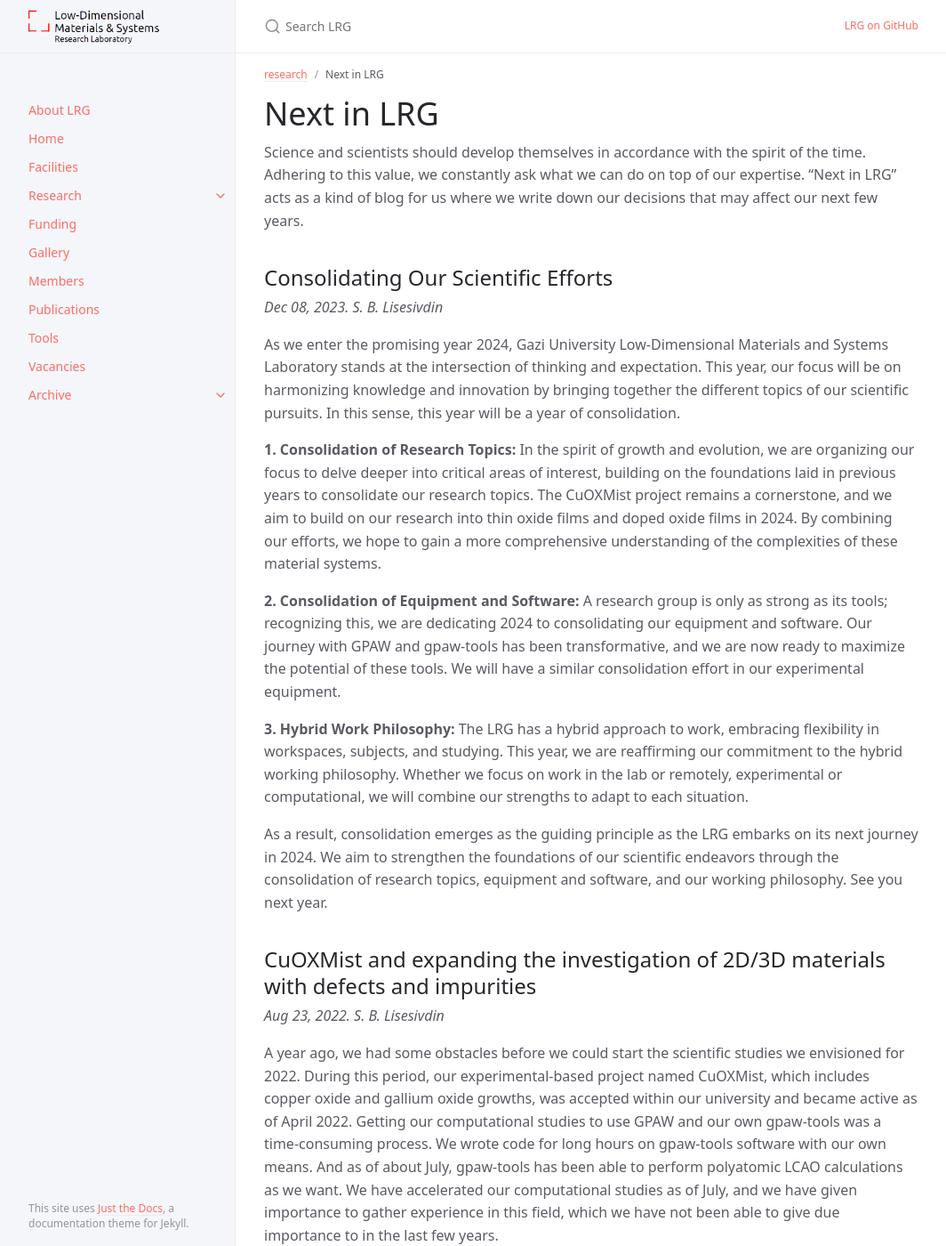
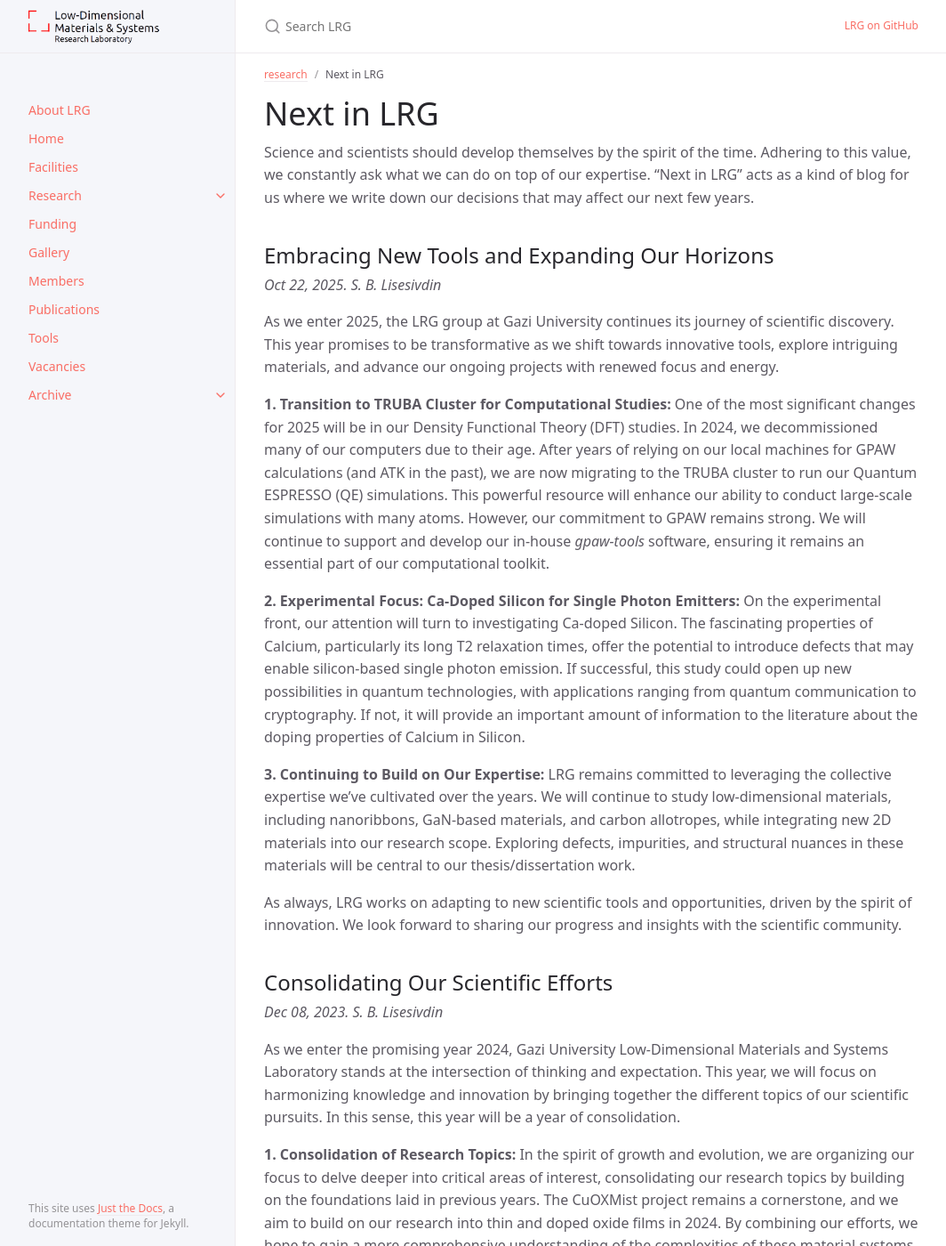
Before and after one commit to lrgresearch/2022, a Jekyll site: the page built from docs/research/next-in-lrg.md, in a window 1280 px wide and 1400 px high. Shown: the whole window at 89% size, without its empty margins (107-1171 px from the left). Built offline with Jekyll 4.4.1, drawn with Linux system fonts in a browser that asks for light colours; some of the changed text lies outside the part shown.

Commit message:
Update next-in-lrg.md

```diff
--- a/docs/research/next-in-lrg.md
+++ b/docs/research/next-in-lrg.md
@@ -5,16 +5,32 @@ parent: research
 nav_order: 5
 ---
 # Next in LRG
-Science and scientists should develop themselves in accordance with the spirit of the time. Adhering to this value, we constantly ask what we can do on top of our expertise. "Next in LRG" acts as a kind of blog for us where we write down our decisions that may affect our next few years.
+Science and scientists should develop themselves by the spirit of the time. Adhering to this value, we constantly ask what we can do on top of our expertise. "Next in LRG" acts as a kind of blog for us where we write down our decisions that may affect our next few years.
+
+## Embracing New Tools and Expanding Our Horizons
+*Oct 22, 2025. S. B. Lisesivdin*
+
+As we enter 2025, the LRG group at Gazi University continues its journey of scientific discovery. This year promises to be transformative as we shift towards innovative tools, explore intriguing materials, and advance our ongoing projects with renewed focus and energy.
+
+**1. Transition to TRUBA Cluster for Computational Studies:**
+One of the most significant changes for 2025 will be in our Density Functional Theory (DFT) studies. In 2024, we decommissioned many of our computers due to their age. After years of relying on our local machines for GPAW calculations (and ATK in the past), we are now migrating to the TRUBA cluster to run our Quantum ESPRESSO (QE) simulations. This powerful resource will enhance our ability to conduct large-scale simulations with many atoms. However, our commitment to GPAW remains strong. We will continue to support and develop our in-house *gpaw-tools* software, ensuring it remains an essential part of our computational toolkit.
+
+**2. Experimental Focus: Ca-Doped Silicon for Single Photon Emitters:**
+On the experimental front, our attention will turn to investigating Ca-doped Silicon. The fascinating properties of Calcium, particularly its long T2 relaxation times, offer the potential to introduce defects that may enable silicon-based single photon emission. If successful, this study could open up new possibilities in quantum technologies, with applications ranging from quantum communication to cryptography. If not, it will provide an important amount of information to the literature about the doping properties of Calcium in Silicon.
+
+**3. Continuing to Build on Our Expertise:**
+LRG remains committed to leveraging the collective expertise we've cultivated over the years. We will continue to study low-dimensional materials, including nanoribbons, GaN-based materials, and carbon allotropes, while integrating new 2D materials into our research scope. Exploring defects, impurities, and structural nuances in these materials will be central to our thesis/dissertation work.
+
+As always, LRG works on adapting to new scientific tools and opportunities, driven by the spirit of innovation. We look forward to sharing our progress and insights with the scientific community.
 
 ## Consolidating Our Scientific Efforts
 
 *Dec 08, 2023. S. B. Lisesivdin*
 
-As we enter the promising year 2024, Gazi University Low-Dimensional Materials and Systems Laboratory stands at the intersection of thinking and expectation. This year, our focus will be on harmonizing knowledge and innovation by bringing together the different topics of our scientific pursuits. In this sense, this year will be a year of consolidation.
+As we enter the promising year 2024, Gazi University Low-Dimensional Materials and Systems Laboratory stands at the intersection of thinking and expectation. This year, we will focus on harmonizing knowledge and innovation by bringing together the different topics of our scientific pursuits. In this sense, this year will be a year of consolidation.
 
 **1. Consolidation of Research Topics:**
-In the spirit of growth and evolution, we are organizing our focus to delve deeper into critical areas of interest, building on the foundations laid in previous years to consolidate our research topics. The CuOXMist project remains a cornerstone, and we aim to build on our research into thin oxide films and doped oxide films in 2024. By combining our efforts, we hope to gain a more comprehensive understanding of the complexities of these material systems.
+In the spirit of growth and evolution, we are organizing our focus to delve deeper into critical areas of interest, consolidating our research topics by building on the foundations laid in previous years. The CuOXMist project remains a cornerstone, and we aim to build on our research into thin and doped oxide films in 2024. By combining our efforts, we hope to gain a more comprehensive understanding of the complexities of these material systems.
 
 **2. Consolidation of Equipment and Software:**
 A research group is only as strong as its tools; recognizing this, we are dedicating 2024 to consolidating our equipment and software. Our journey with GPAW and gpaw-tools has been transformative, and we are now ready to maximize the potential of these tools. We will have a similar consolidation effort in our experimental equipment.
@@ -22,18 +38,18 @@ A research group is only as strong as its tools; recognizing this, we are dedica
 **3. Hybrid Work Philosophy:**
 The LRG has a hybrid approach to work, embracing flexibility in workspaces, subjects, and studying. This year, we are reaffirming our commitment to the hybrid working philosophy. Whether we focus on work in the lab or remotely, experimental or computational, we will combine our strengths to adapt to each situation.
 
-As a result, consolidation emerges as the guiding principle as the LRG embarks on its next journey in 2024. We aim to strengthen the foundations of our scientific endeavors through the consolidation of research topics, equipment and software, and our working philosophy. See you next year.
+As a result, consolidation emerges as the guiding principle as the LRG embarks on its next journey in 2024. By consolidating research topics, equipment and software, and our working philosophy, we aim to strengthen the foundations of our scientific endeavors. See you next year.
 
 
 ## CuOXMist and expanding the investigation of 2D/3D materials with defects and impurities
 
 *Aug 23, 2022. S. B. Lisesivdin*
 
-A year ago, we had some obstacles before we could start the scientific studies we envisioned for 2022. During this period, our experimental-based project named CuOXMist, which includes copper oxide and gallium oxide growths, was accepted within our university and became active as of April 2022. Getting our computational studies to use GPAW and our own gpaw-tools was a time-consuming process. We wrote code for long hours on gpaw-tools software with our own means. And as of about July, gpaw-tools has been able to perform polyatomic LCAO calculations as we want. We have accelerated our computational studies as of July, and we have given importance to gather experience in this field, which we have not been able to give due importance to in the last few years.
+We had some obstacles a year ago before starting the scientific studies we envisioned for 2022. During this period, our experimental-based CuOXMist project, which includes copper oxide and gallium oxide growths, was accepted within our university and became active as of April 2022. Getting our computational studies to use GPAW and our gpaw-tools was time-consuming. We wrote code for long hours on gpaw-tools software using our means. And as of about July, gpaw-tools has been able to perform polyatomic LCAO calculations as we want. We have accelerated our computational studies as of July, and we have given importance to gathering experience in this field, which we have yet to be able to give due importance to in the last few years.
 
-When we look at 2023, we foresee that our work will focus on the above-mentioned issues. Our experimental work will focus on oxide thin films and multistructures that we will grow within the scope of the CuOXMist project. In the computational field, we will focus on the calculations of some oxide materials associated with CuOXMist and the effects of defects and impurities in 2D and 3D different materials on the electronic, elastic and optical properties of those structures. It will be our priority to examine many different materials. We can also specialize in some of these interesting subjects in the following years.
+Looking at 2023, we foresee our work focusing on the issues mentioned above. Our experimental work will focus on oxide thin films and multistructures that we will grow within the scope of the CuOXMist project. In the computational field, we will focus on the calculations of some oxide materials associated with CuOXMist and the effects of defects and impurities in 2D and 3D materials on the electronic, elastic, and optical properties of those structures. It will be our priority to examine many different materials. We can also specialize in some interesting subjects in the following years.
 
-Apart from this, we will have many educational activities in 2023. In addition to the courses and students in Gazi University Science Institute, we will start teaching and employing graduate students at the Informatics Institute for the first time this year. We think that these activities in the Informatics Institute will make additional contributions to our computational studies and coding processes.
+In addition to this, we will have many educational activities in 2023. In addition to the courses and students in Gazi University Science Institute, we will start teaching and employing graduate students at the Informatics Institute for the first time this year. We think these activities in the Informatics Institute will contribute to our computational studies and coding processes.
 
 ## Focus on Hybrid Investigation of Defects in 2D/3D Structures
 
```
